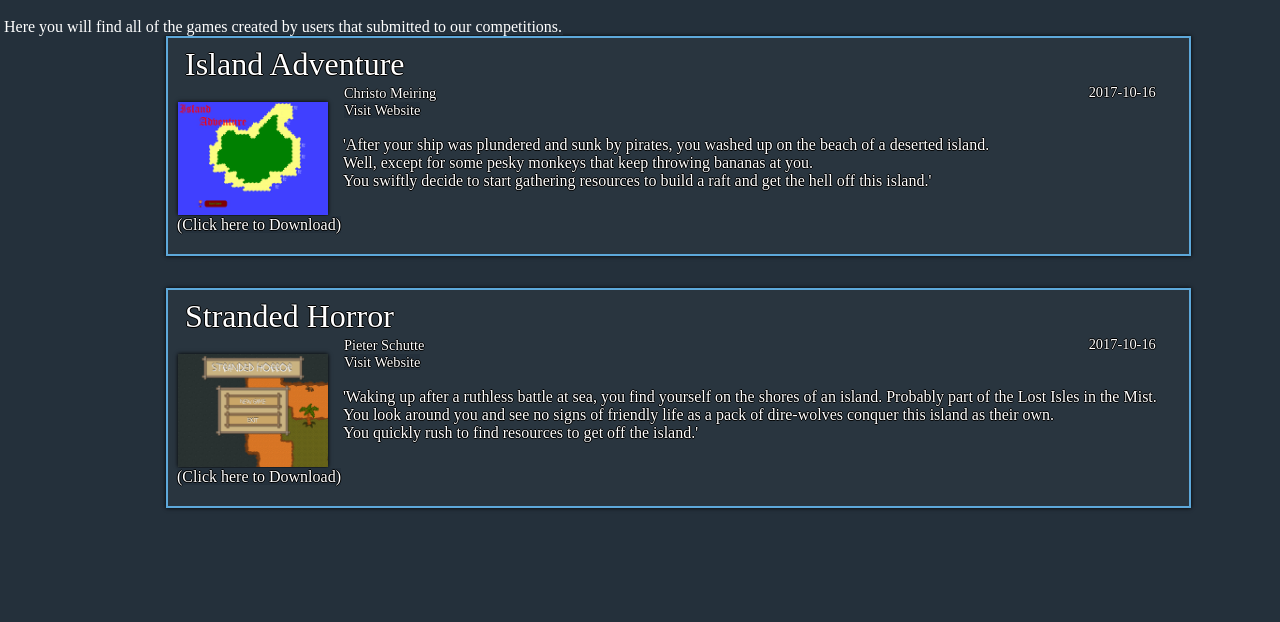
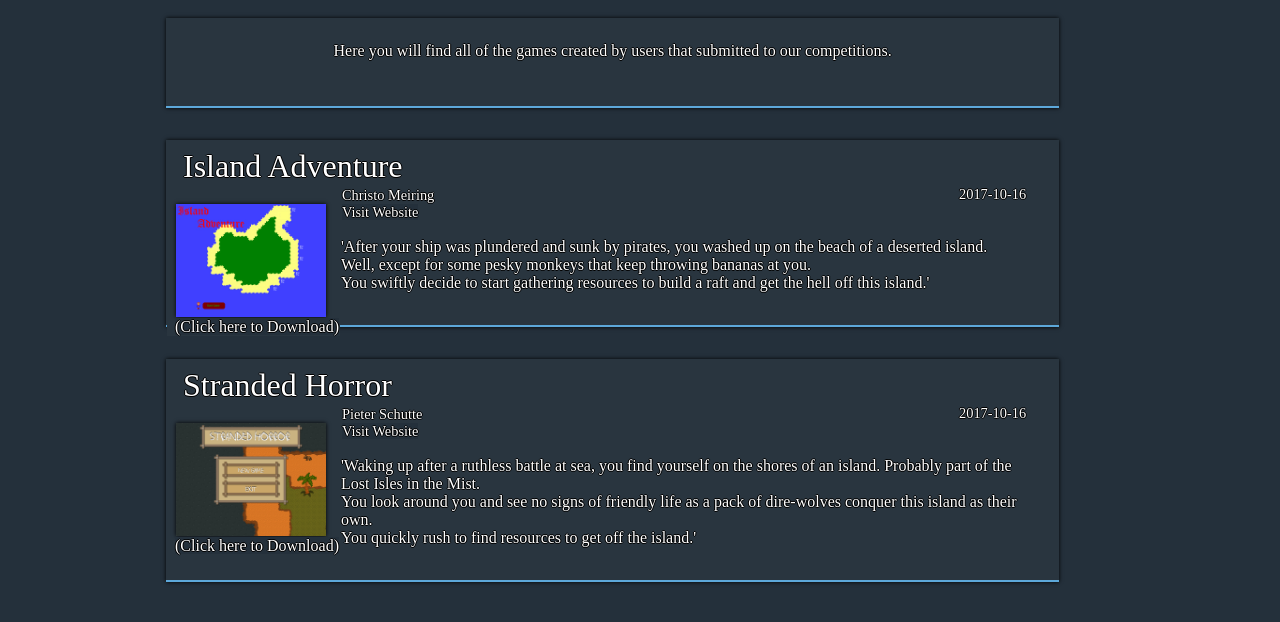
Before and after one commit to GalactiCorpz/GalactiCorpz.github.io, a plain HTML site: page games.html in a window 1280 px wide. Drawn offline with nearby package versions, Linux system fonts and the light colour scheme; a script that the page names is missing; a web font is replaced by a local one.

Commit message:
General Update

```diff
--- a/css/game.css
+++ b/css/game.css
@@ -2,16 +2,16 @@ game {
     text-shadow: -1px 0 black, 0 1px black, 1px 0 black, 0 -1px black;
 	box-shadow:0 0 4px #000000;
 	margin-bottom:32px;
-	border: 2px solid #5DA8DA;
+	border-bottom: 2px solid #5DA8DA;
 	display:block;
 	margin-left:164px;
 	margin-right:16px;
 	width: auto;
-	max-width: 80%;
-	min-height:200px;
+	max-width: 70%;
+	min-height:64px;
 	height: auto;
 	background-color: #29353F;
-	padding-bottom: 8px;
+	padding-bottom: 16px;
 	padding-top: 8px;
 }
 
--- a/games.html
+++ b/games.html
@@ -4,6 +4,7 @@
 		<title>GalactiCorpz - Games</title>
 		<link rel="stylesheet" type="text/css" href="css/main-style.css">
 		<link rel="stylesheet" type="text/css" href="css/game.css">
+		<link rel="stylesheet" type="text/css" href="css/post.css">
 		<link rel="icon" href="favicon.ico">
 		<script src="https://ajax.googleapis.com/ajax/libs/jquery/3.2.1/jquery.min.js"></script>
 		<script src="https://www.w3schools.com/lib/w3.js"></script>
```
